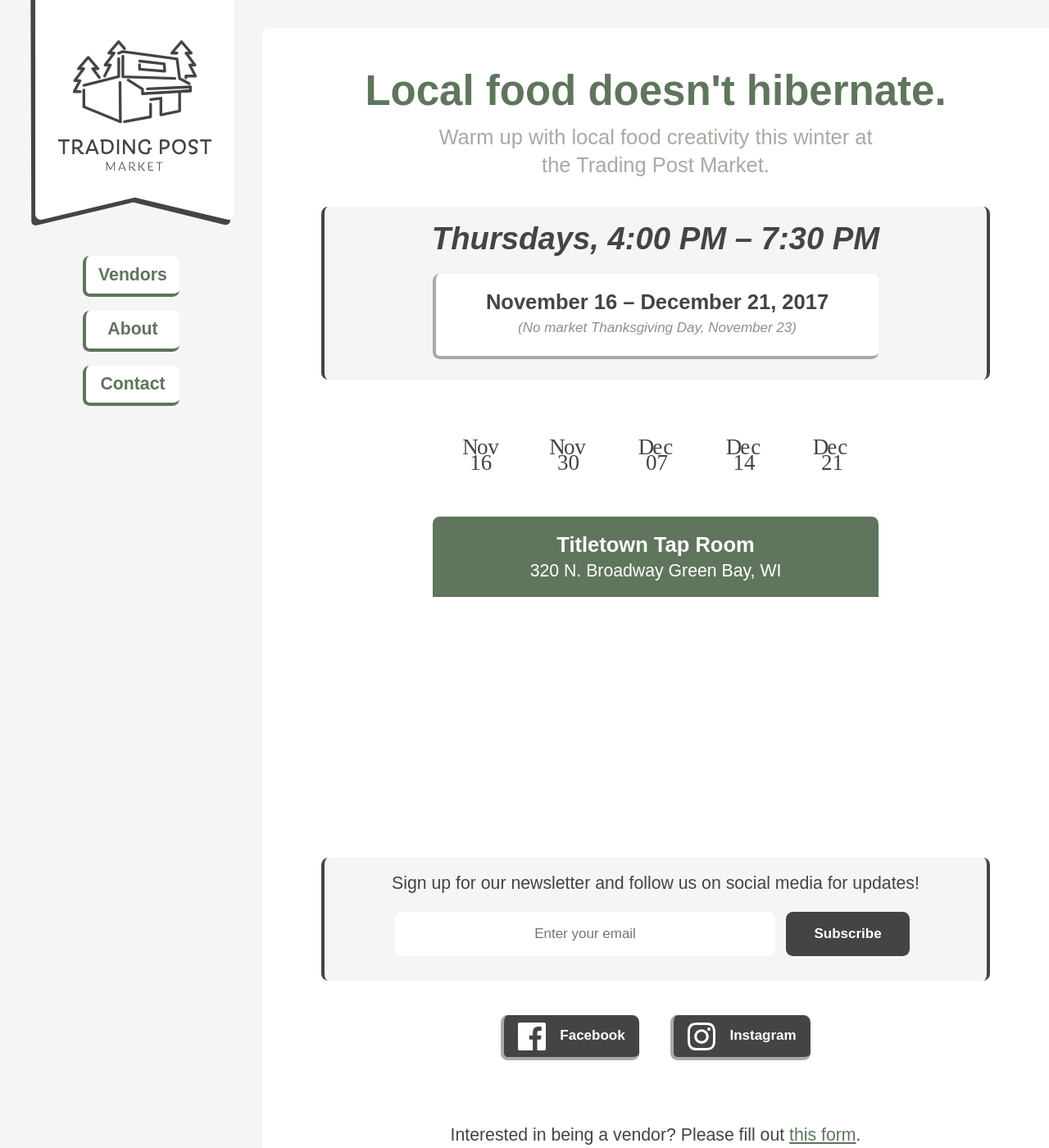
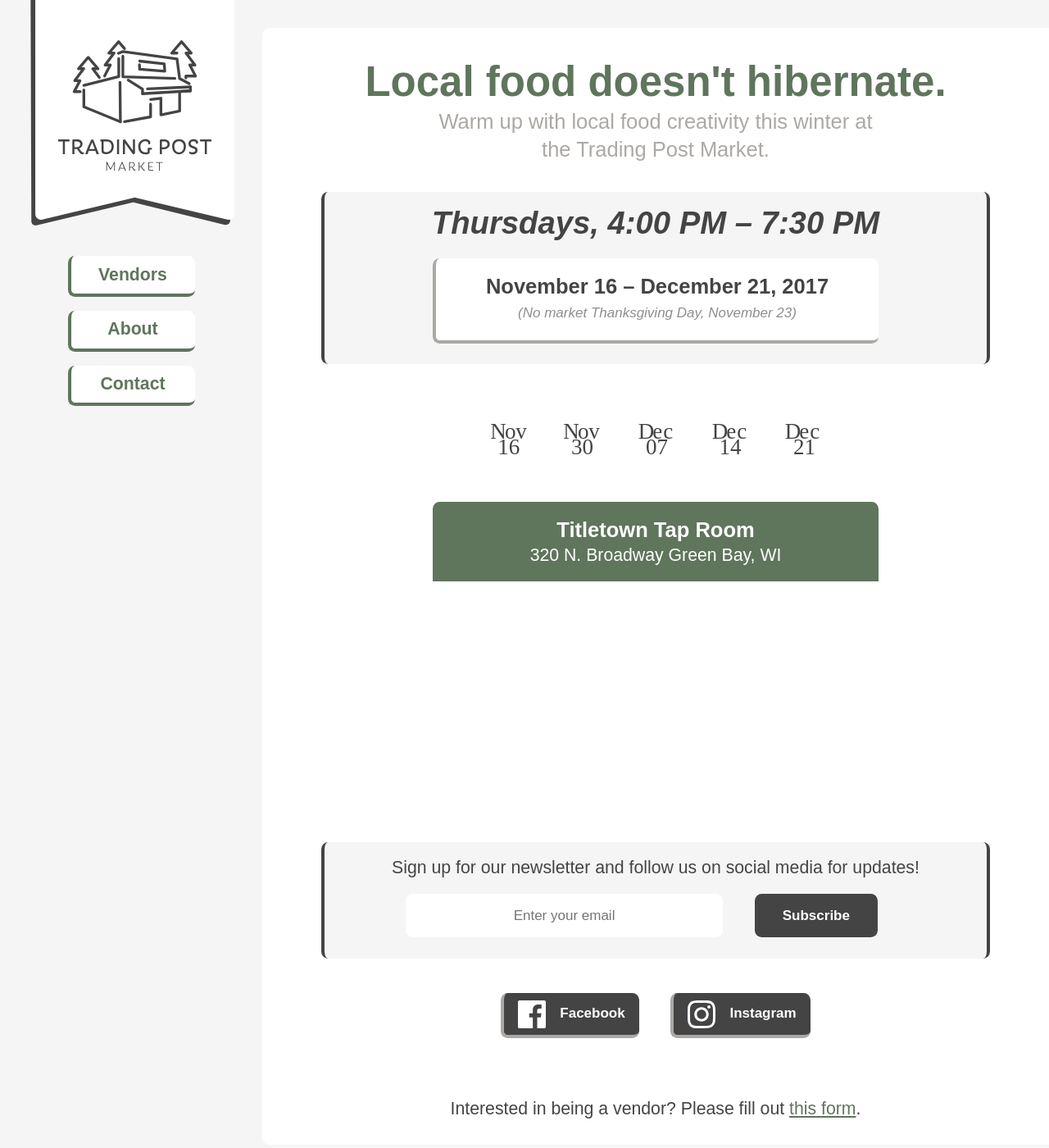
Before and after one commit to trading-post-market/trading-post-market.github.io, a Jekyll site: the page built from index.html, in a window 1280 px wide and 1400 px high. Shown: the whole window at 82% size. Built offline with Jekyll 4.4.1, drawn with Linux system fonts in a browser that asks for light colours; nearby versions of some CDN libraries; some web fonts are replaced.

Commit message:
general mobile/tablet screen optimization

```diff
--- a/_includes/header.html
+++ b/_includes/header.html
@@ -1,10 +1,10 @@
 <header class="fl-ns w-25-ns relative tc ">
 	<div class="fixed-ns w-25-ns ph4" style="top:-8em;">
 	<a href="/"><img class="db center w5" src="/images/trading-post-market-logo.svg" alt="Trading Post Market"></a>
-	<nav class="pa3 dib w-60">
-		<a class="link bg-white wintergreen br3 db tc f4 pa2 mv3 b grow bl bb bw2 b--wintergreen" href="/vendors">Vendors</a>
-		<a class="link bg-white wintergreen br3 db tc f4 pa2 mv3 b grow bl bb bw2 b--wintergreen" href="/about">About</a>
-		<a class="link bg-white wintergreen br3 db tc f4 pa2 mv3 b grow bl bb bw2 b--wintergreen" href="/contact">Contact</a>
+	<nav class="pa3 dib w-75-l w-80-ns w-50">
+		<a class="link bg-white wintergreen br3 db tc f3 f6-ns f4-l pa2 mv3 b grow bl bb bw2 b--wintergreen" href="/vendors">Vendors</a>
+		<a class="link bg-white wintergreen br3 db tc f3 f6-ns f4-l pa2 mv3 b grow bl bb bw2 b--wintergreen" href="/about">About</a>
+		<a class="link bg-white wintergreen br3 db tc f3 f6-ns f4-l pa2 mv3 b grow bl bb bw2 b--wintergreen" href="/contact">Contact</a>
 	</nav>
 	</div>
 </header>
--- a/_sass/typography.scss
+++ b/_sass/typography.scss
@@ -40,6 +40,7 @@
 h2 {
   font-size: 1.5rem;
   color: $wintergreen;
+	line-height: 0.9;
 }
 ul {
   padding-left: 20px;
--- a/index.html
+++ b/index.html
@@ -4,32 +4,32 @@
 
 
 <div class="tc mb3">
-	<h2 class="mb0 f1 wintergreen">Local food doesn't hibernate.</h2>
+	<h2 class="mb3 mb2-l f1 wintergreen">Local food doesn't hibernate.</h2>
 	<p class="mt1 mb4 f3 gravel mw6 center">Warm up with local food creativity this winter at the Trading Post Market.</p>
 </div>
 
-<div class="mw7 center mb4 tc bg-chalk white br3 bl br bw2 b--charcoal grow">
+<div class="mw7-l mw6-ns center mb3 tc bg-chalk white br3 bl br bw2 b--charcoal">
 	<div class="pa2 br3 f4 f3-ns">
-		<p class="mw7 b i f2 mv1 tc charcoal center">Thursdays, 4:00 PM – 7:30 PM</p>
-			<div class="mw6 center mb3 tc bg-white charcoal br3 pa3 mt3 bl bb bw2 b--gravel">
+		<p class="mw7-l mw5 b i f2 mv1 tc charcoal center">Thursdays, 4:00 PM – 7:30 PM</p>
+			<div class="mw6-l mw5-ns mw5 center mb3 tc bg-white charcoal br3 pa3 mt3 bl bb bw2 b--gravel">
 					<p class="b mv0">November 16 – December 21, 2017</p>
 					<p class="i f5 mv1 o-60">(No market Thanksgiving Day, November 23)</p>
 			</div>
 	</div>
 </div>
 
-<div class="mw7 center tc">
+<div class="mw7-l mw6 center tc">
 	<div class="pa2">
-		<img class="w3 mh3 grow" src="/images/nov16.svg">
-		<img class="w3 mh3 grow" src="/images/nov30.svg">
-		<img class="w3 mh3 grow" src="/images/dec07.svg">
-		<img class="w3 mh3 grow" src="/images/dec14.svg">
-		<img class="w3 mh3 grow" src="/images/dec21.svg">
+		<img class="w3 mh2 mv3 grow" src="/images/nov16.svg">
+		<img class="w3 mh2 mv3 grow" src="/images/nov30.svg">
+		<img class="w3 mh2 mv3 grow" src="/images/dec07.svg">
+		<img class="w3 mh2 mv3 grow" src="/images/dec14.svg">
+		<img class="w3 mh2 mv3 grow" src="/images/dec21.svg">
 	</div>
 </div>
 
 
-<div class="mw6 center mt4 mb5 tc br3 f4 f3-ns">
+<div class="mw6 center mt3 mb5 tc br3 f4 f3-ns">
 	<div class="bg-wintergreen white pa3 br3 br--top">
 		<p class="mv0 b">Titletown Tap Room</p>
 		<p class="mv0 f4">320 N. Broadway Green Bay, WI</p>
@@ -41,14 +41,14 @@
 	<h2 class="b mv0 f2 charcoal">More details coming soon...</h2>
 </div> -->
 
-<div class="mw7 center tc br3 mb4 bl br bw2 b--charcoal bg-chalk">
+<div class="mw7-l mw6-ns center tc br3 mb4 bl br bw2 b--charcoal bg-chalk">
 	<div class="pa3 br3">
-		<p class="f4 charcoal">Sign up for our newsletter and follow us on social media for updates!</p>
+		<p class="f4 mw6 mw7-l charcoal">Sign up for our newsletter and follow us on social media for updates!</p>
 		<form class="tc mb2" action="https://tinyletter.com/tradingpostmarket" method="post" target="popupwindow" onsubmit="window.open('https://tinyletter.com/tradingpostmarket', 'popupwindow', 'scrollbars=yes,width=800,height=600');return true">
 			<label class="sr-only" for="tlemail">Enter your email address</label>
-			<input class="iskra tc w-60 pa3 br3 bn" placeholder="Enter your email" type="text" name="email" id="tlemail" />
+			<input class="iskra tc w-50 pa3 br3 bn" placeholder="Enter your email" type="text" name="email" id="tlemail" />
 			<input type="hidden" value="1" name="embed"/>
-			<input class="iskra bn bg-charcoal white br3 dib tc pa3 ph4 mv1 mh2 b pointer" type="submit" value="Subscribe" />
+			<input class="iskra bn bg-charcoal white br3 dib tc ph4 pv3 mt3 mt0-l mh4 b pointer" type="submit" value="Subscribe" />
 		</form>
 	</div>
 </div>
```
